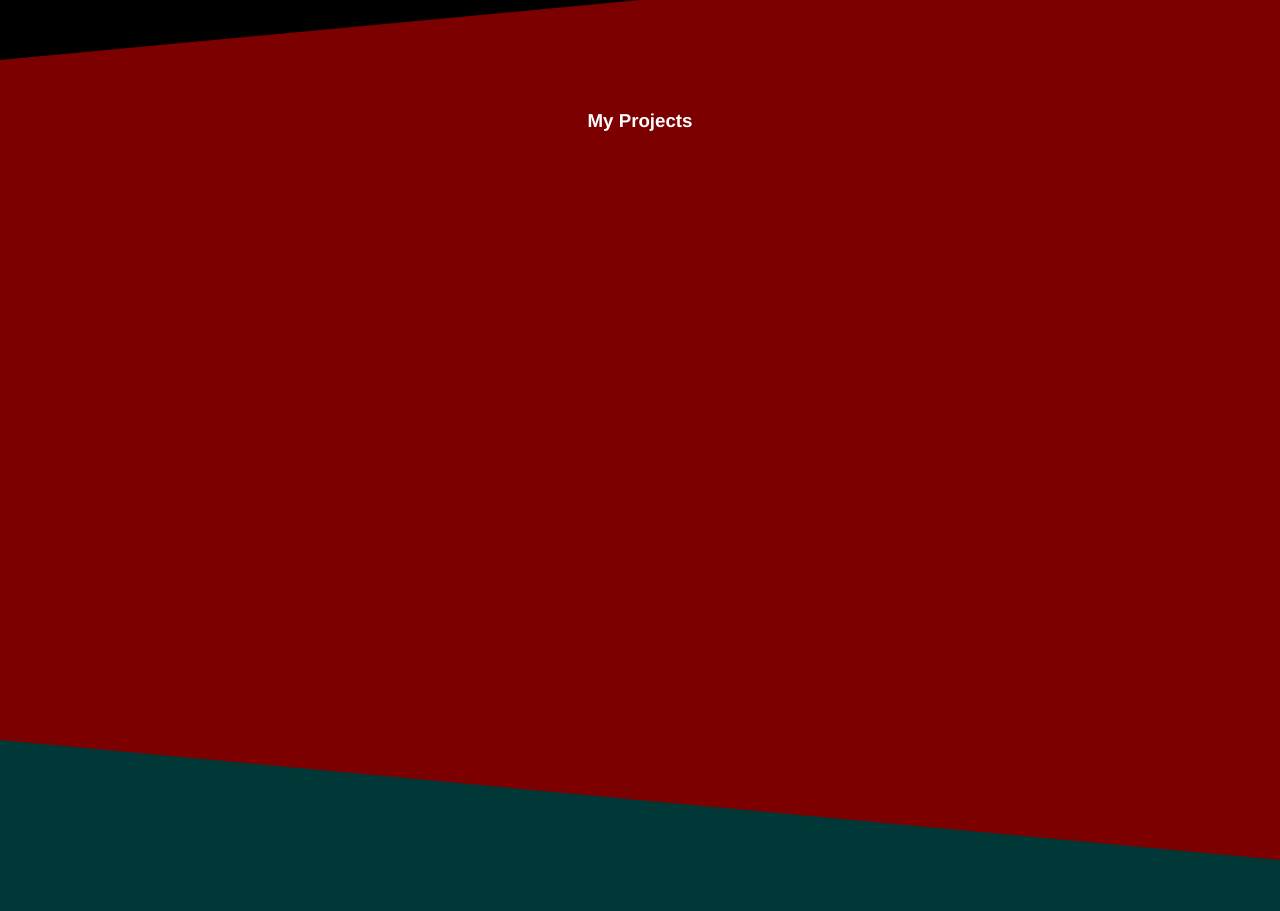
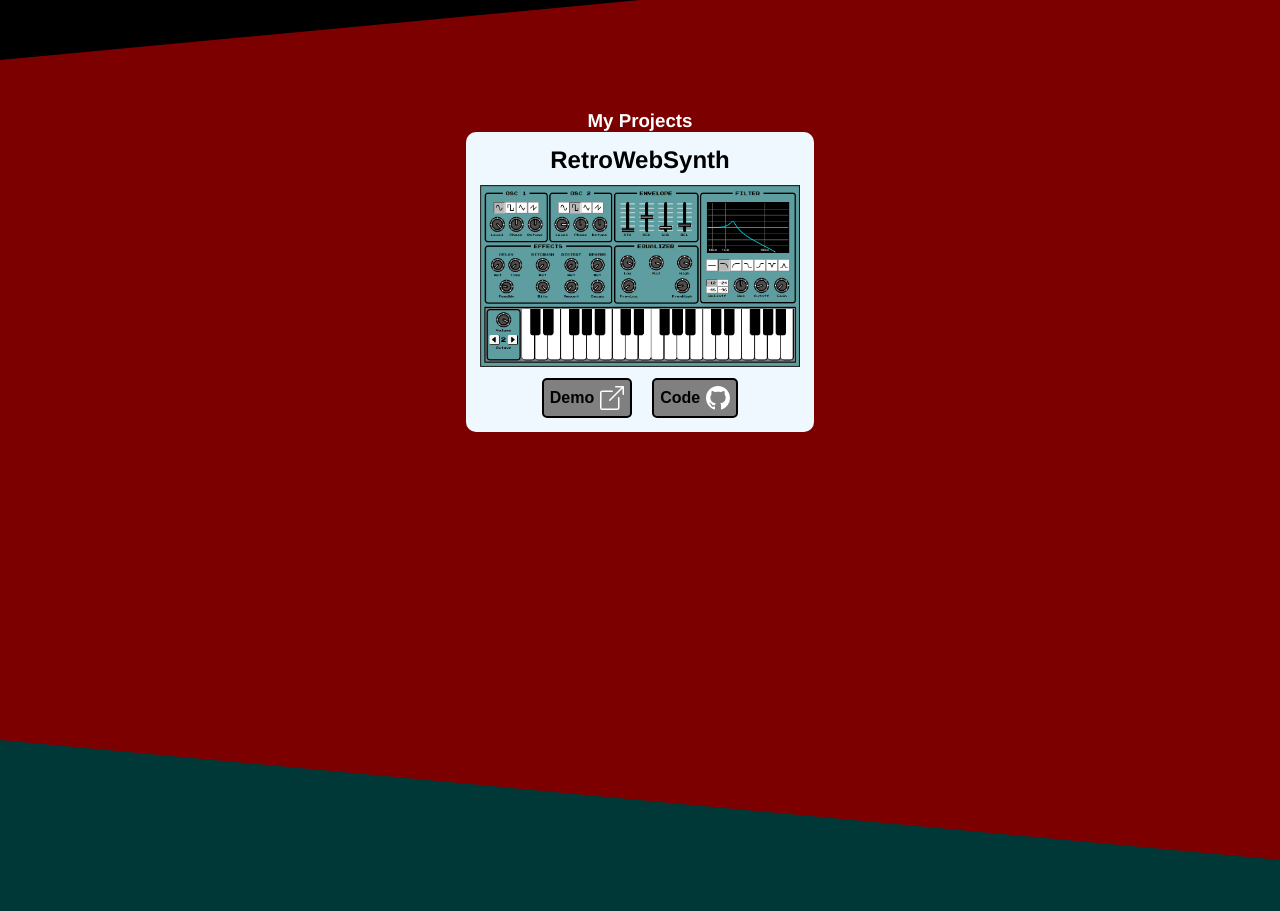
Before and after one commit to ungerecht/portfolio, a Next.js app: page / in a window 1280 px wide. Shown: the part 1540-2451 px from the top of the page. Built offline with nearby package versions, Linux system fonts and the light colour scheme.

Commit message:
Add ProjectCard for synth

```diff
--- a/pages/index.tsx
+++ b/pages/index.tsx
@@ -2,6 +2,7 @@ import type { NextPage } from 'next'
 import Head from 'next/head'
 import Image from 'next/image'
 import Navbar from '../components/Navbar'
+import ProjectCard from '../components/ProjectCard'
 import styles from '../styles/Home.module.css'
 
 const Home: NextPage = () => {
@@ -55,6 +56,13 @@ const Home: NextPage = () => {
         <section className={styles.projects} id='projects'>
           <div className={styles.projectsClipped}>
             <h3 className={styles.title}>My Projects</h3>
+            <ProjectCard
+              name='RetroWebSynth'
+              imgUrl='/synthPreview.png'
+              tech={['react', 'typescript']}
+              link='https://retro-synth.herokuapp.com'
+              gitLink='https://github.com/ungerecht/retro-web-synth'
+            />
           </div>
         </section>
         <section className={styles.contact} id='contact'>
```
